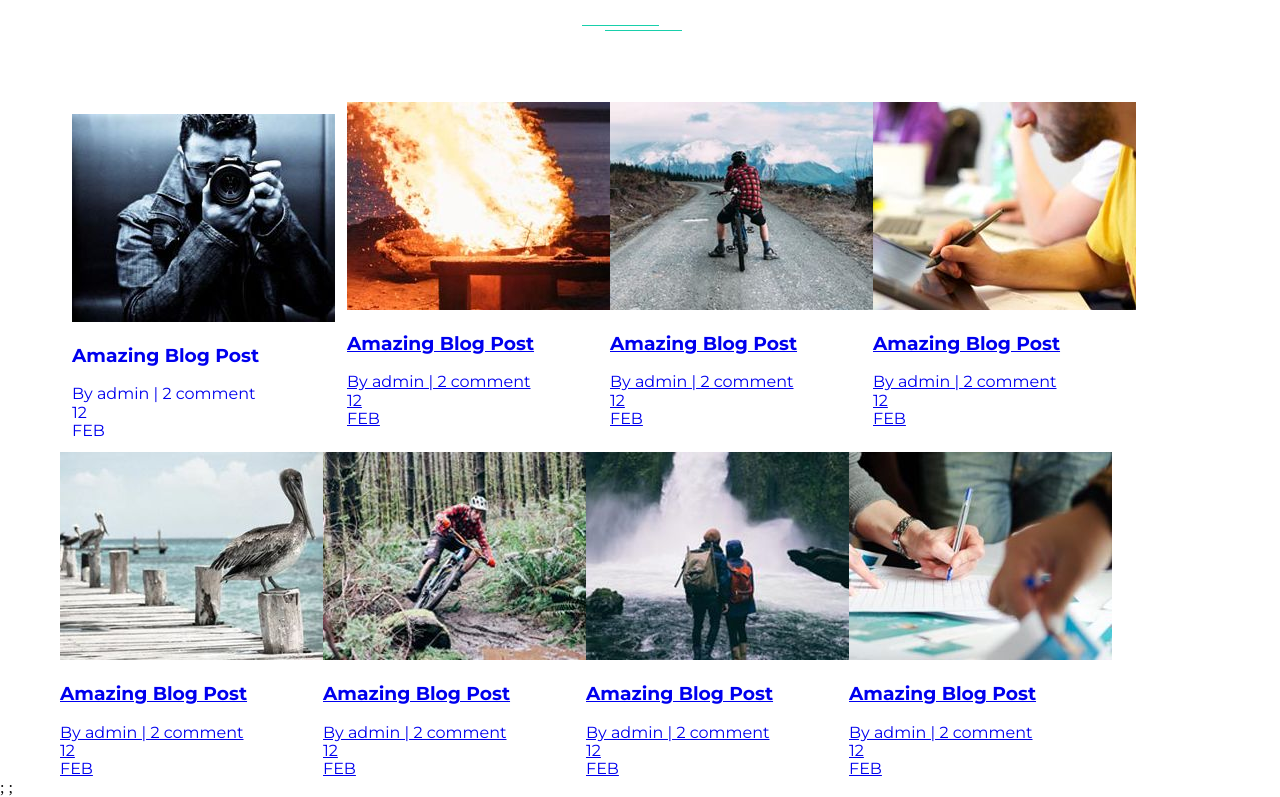
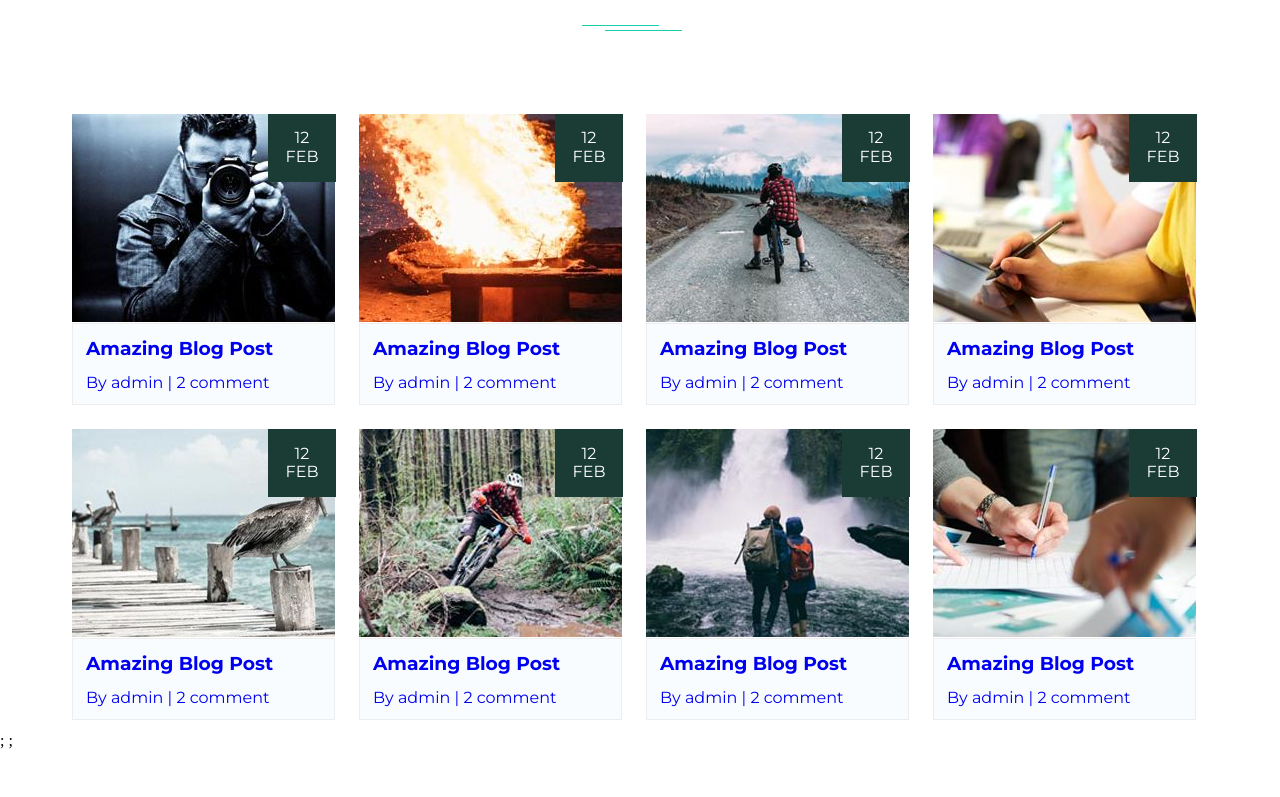
Before and after one commit to TytarenkoOleg/LandingPage-HAM, a plain HTML site: page src/index.html in a window 1280 px wide. Shown: the part 1172-1969 px from the top of the page. After the commit the page ends 1923 px from the top, so only its background shows below. Drawn offline with nearby package versions, Linux system fonts and the light colour scheme; files that its build step writes are made by us from their sources.

Commit message:
ver 1.6(section breaking-news finished)

```diff
--- a/src/index.html
+++ b/src/index.html
@@ -21,7 +21,7 @@
                 <li class="our-services__menu-item active">Web Design</li>
                 <li class="our-services__menu-item">Graphic Design</li>
                 <li class="our-services__menu-item">Online Support</li>
-                <li class="our-services__menu-item">Rectangle 59 copy</li>
+                <li class="our-services__menu-item">App Design</li>
                 <li class="our-services__menu-item">Online Marketing</li>
                 <li class="our-services__menu-item">Seo Service</li>
             </ul>
@@ -91,64 +91,81 @@
         <a href="#"></a>
         <div class="breaking-news__imagesection">
             <a href="#" class="breaking-news__imagesblock">
-                <img class="breaking-news-imagesblock__image"
+                <img class="breaking-news__imagesblock-image"
                      src="img/breaking-news/breaking_news_Layer 47.jpg">
-                <h3 class="breaking-news-imagesblock__text">Amazing Blog Post</h3>
-                <p class="breaking-news-imagesblock_comment">By admin | 2 comment</p>
-                <p class="breaking-news-imagesblock__date">12<br>FEB</p>
+                <div class="breaking-news__imagesblock-underblock">
+                <h3 class="breaking-news__imagesblock-underblocktext">Amazing Blog Post</h3>
+                <p class="breaking-news__imagesblock-underblockcomment">By admin | 2 comment</p>
+                </div>
+                <p class="breaking-news__imagesblock-date">12<br>FEB</p>
             </a>
-            <a href="#" class="breaking-news-imagesblock">
-                <img class="breaking-news-imagesblock__image"
+            <a href="#" class="breaking-news__imagesblock">
+                <img class="breaking-news__imagesblock-image"
                      src="img/breaking-news/breaking_news_Layer 50.jpg">
-                <h3 class="breaking-news-imagesblock__text">Amazing Blog Post</h3>
-                <p class="breaking-news-imagesblock__comment">By admin | 2 comment</p>
-                <p class="breaking-news-imagesblock__date">12<br>FEB</p>
+                <div class="breaking-news__imagesblock-underblock">
+                    <h3 class="breaking-news__imagesblock-underblocktext">Amazing Blog Post</h3>
+                    <p class="breaking-news__imagesblock-underblockcomment">By admin | 2 comment</p>
+                </div>
+                <p class="breaking-news__imagesblock-date">12<br>FEB</p>
             </a>
-            <a href="#" class="breaking-news-imagesblock">
-                <img class="breaking-news-imagesblock__image"
+            <a href="#" class="breaking-news__imagesblock">
+                <img class="breaking-news__imagesblock-image"
                      src="img/breaking-news/breaking_news_Layer 51.jpg">
-                <h3 class="breaking-news-imagesblock__text">Amazing Blog Post</h3>
-                <p class="breaking-news-imagesblock__comment">By admin | 2 comment</p>
-                <p class="breaking-news-imagesblock__date">12<br>FEB</p>
+                <div class="breaking-news__imagesblock-underblock">
+                    <h3 class="breaking-news__imagesblock-underblocktext">Amazing Blog Post</h3>
+                    <p class="breaking-news__imagesblock-underblockcomment">By admin | 2 comment</p>
+                </div>
+                <p class="breaking-news__imagesblock-date">12<br>FEB</p>
             </a>
-            <a href="#" class="breaking-news-imagesblock">
-                <img class="breaking-news-imagesblock__image"
+            <a href="#" class="breaking-news__imagesblock">
+                <img class="breaking-news__imagesblock-image"
                      src="img/breaking-news/breaking_news_Layer 52.jpg">
-                <h3 class="breaking-news-imagesblock__text">Amazing Blog Post</h3>
-                <p class="breaking-news-imagesblock__comment">By admin | 2 comment</p>
-                <p class="breaking-news-imagesblock__date">12<br>FEB</p>
+                <div class="breaking-news__imagesblock-underblock">
+                    <h3 class="breaking-news__imagesblock-underblocktext">Amazing Blog Post</h3>
+                    <p class="breaking-news__imagesblock-underblockcomment">By admin | 2 comment</p>
+                </div>
+                <p class="breaking-news__imagesblock-date">12<br>FEB</p>
             </a>
-            <a href="#" class="breaking-news-imagesblock">
-                <img class="breaking-news-imagesblock__image"
+            <a href="#" class="breaking-news__imagesblock">
+                <img class="breaking-news__imagesblock-image"
                      src="img/breaking-news/breaking_news_Layer 53.jpg">
-                <h3 class="breaking-news-imagesblock__text">Amazing Blog Post</h3>
-                <p class="breaking-news-imagesblock__comment">By admin | 2 comment</p>
-                <p class="breaking-news-imagesblock__date">12<br>FEB</p>
+                <div class="breaking-news__imagesblock-underblock">
+                    <h3 class="breaking-news__imagesblock-underblocktext">Amazing Blog Post</h3>
+                    <p class="breaking-news__imagesblock-underblockcomment">By admin | 2 comment</p>
+                </div>
+                <p class="breaking-news__imagesblock-date">12<br>FEB</p>
             </a>
-            <a href="#" class="breaking-news-imagesblock">
-                <img class="breaking-news-imagesblock__image"
+            <a href="#" class="breaking-news__imagesblock">
+                <img class="breaking-news__imagesblock-image"
                      src="img/breaking-news/breaking_news_Layer 54.jpg">
-                <h3 class="breaking-news-imagesblock__text">Amazing Blog Post</h3>
-                <p class="breaking-news-imagesblock__comment">By admin | 2 comment</p>
-                <p class="breaking-news-imagesblock__date">12<br>FEB</p>
+                <div class="breaking-news__imagesblock-underblock">
+                    <h3 class="breaking-news__imagesblock-underblocktext">Amazing Blog Post</h3>
+                    <p class="breaking-news__imagesblock-underblockcomment">By admin | 2 comment</p>
+                </div>
+                <p class="breaking-news__imagesblock-date">12<br>FEB</p>
             </a>
-            <a href="#" class="breaking-news-imagesblock">
-                <img class="breaking-news-imagesblock__image"
+            <a href="#" class="breaking-news__imagesblock">
+                <img class="breaking-news__imagesblock-image"
                      src="img/breaking-news/breaking_news_Layer 55.jpg">
-                <h3 class="breaking-news-imagesblock__text">Amazing Blog Post</h3>
-                <p class="breaking-news-imagesblock__comment">By admin | 2 comment</p>
-                <p class="breaking-news-imagesblock__date">12<br>FEB</p>
+                <div class="breaking-news__imagesblock-underblock">
+                    <h3 class="breaking-news__imagesblock-underblocktext">Amazing Blog Post</h3>
+                    <p class="breaking-news__imagesblock-underblockcomment">By admin | 2 comment</p>
+                </div>
+                <p class="breaking-news__imagesblock-date">12<br>FEB</p>
             </a>
-            <a href="#" class="breaking-news-imagesblock">
-                <img class="breaking-news-imagesblock__image"
+            <a href="#" class="breaking-news__imagesblock">
+                <img class="breaking-news__imagesblock-image"
                      src="img/breaking-news/breaking_news_Layer 56.jpg">
-                <h3 class="breaking-news-imagesblock__text">Amazing Blog Post</h3>
-                <p class="breaking-news-imagesblock__comment">By admin | 2 comment</p>
-                <p class="breaking-news-imagesblock__date">12<br>FEB</p>
+                <div class="breaking-news__imagesblock-underblock">
+                    <h3 class="breaking-news__imagesblock-underblocktext">Amazing Blog Post</h3>
+                    <p class="breaking-news__imagesblock-underblockcomment">By admin | 2 comment</p>
+                </div>
+                <p class="breaking-news__imagesblock-date">12<br>FEB</p>
             </a>
         </div>
     </div>
 </section>
+
 <section class="what-people-say"></section>
 <section class="gallery"></section>
 <section class="footer"></section>
--- a/src/scss/_breaking-news.scss
+++ b/src/scss/_breaking-news.scss
@@ -14,6 +14,40 @@
   text-decoration: none;
 }
 
-.breaking-news-imagesblock:hover .breaking-news-imagesblock__date {
+.breaking-news__imagesblock:hover .breaking-news imagesblock__date {
   background-color: #18cfab;
 }
+.breaking-news__imagesblock:hover  .breaking-news__imagesblock-underblocktext {
+    color: #18cfab;
+}
+.breaking-news__imagesblock-date {
+    color: white;
+    position: absolute;
+    top: 12px;
+    left: 208px;
+    background-color: #1a3c35;
+    width: 68px;
+    height: 68px;
+    text-align: center;
+    display: flex;
+    align-items: center;
+    justify-content: center;
+}
+.breaking-news__imagesblock:hover .breaking-news__imagesblock-date{
+background-color: #18cfab;
+}
+.breaking-news__imagesblock-image {
+    width: 263px;
+    height: 208px;
+}
+.breaking-news__imagesblock-underblock{
+border: 1px solid #ededed;
+background-color: #f8fcfe;
+margin-top: -3px;
+}
+.breaking-news__imagesblock-underblocktext{
+margin: 14px 0 14px 13px;
+}
+.breaking-news__imagesblock-underblockcomment{
+margin: 0 0 12px 13px;
+}
--- a/src/scss/_style-general.scss
+++ b/src/scss/_style-general.scss
@@ -18,10 +18,7 @@ p {
   margin: 0;
 }
 
-h1 {
-  margin: 0;
-}
-h2 {
+h1, h2, h3 {
   margin: 0;
 }
 
```
Also changed, not shown: src/js/script.js.
